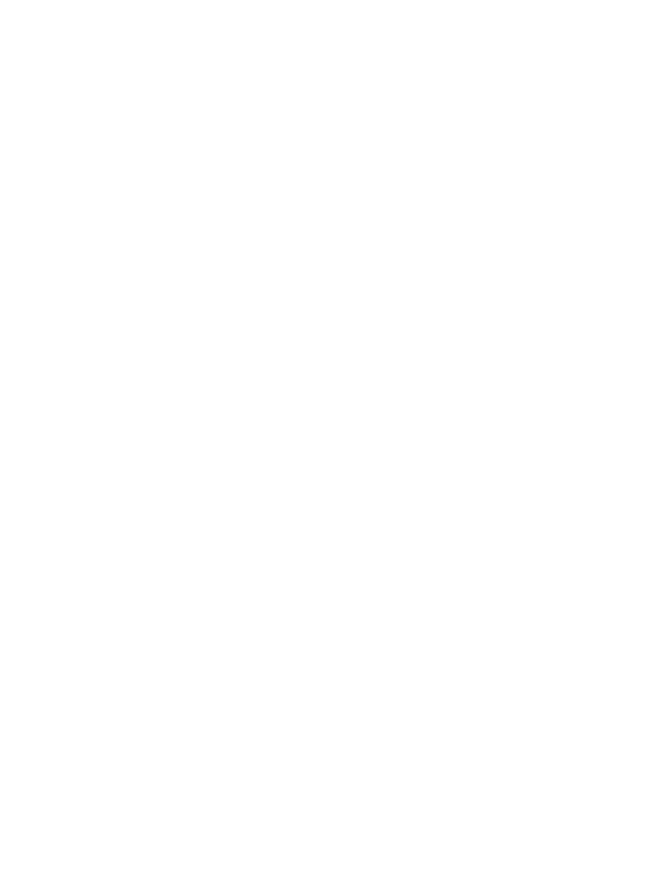
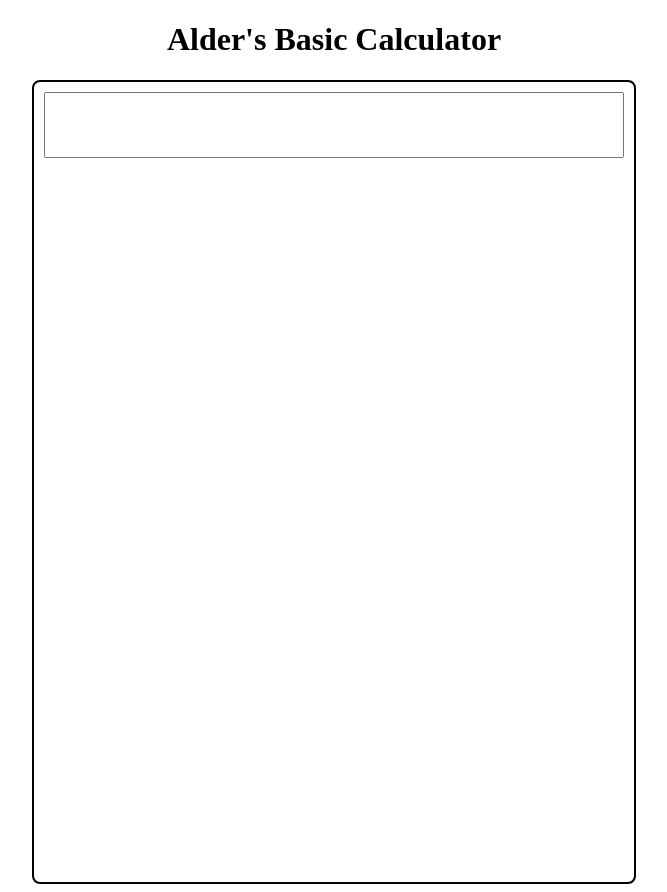
Before and after one commit to AlderSan/calculator-project, a plain HTML site: page index.html in a window 1280 px wide. Shown: the whole page, without its empty margins (306-973 px from the left). Before the commit the page ends 800 px from the top, so only its background shows below. Drawn offline with Linux system fonts and the light colour scheme.

Commit message:
Create body and display

```diff
--- a/index.html
+++ b/index.html
@@ -5,9 +5,13 @@
     <script src="calculator.js" defer></script>
     <meta charset="UTF-8">
     <meta name="viewport" content="width=device-width, initial-scale=1.0">
-    <title>Document</title>
+    <title>Calculator</title>
 </head>
 <body>
+    <h1 class="title">Alder's Basic Calculator</h1>
+    <div class="calculator-body">
+        <input type="text" class="calc-window">
+    </div>
 
 </body>
 </html>
--- a/styles.css
+++ b/styles.css
@@ -0,0 +1,18 @@
+.title {
+    text-align: center;
+}
+.calculator-body {
+    border : 2px solid black;
+    border-radius: 8px;
+    height : 800px;
+    width : 600px;
+    margin: auto;
+    display: flex;
+    flex-direction: column;
+}
+.calc-window {
+    height: 60px;
+    margin: 10px;
+    text-align: right;
+    font-size: 40px;
+}
```
